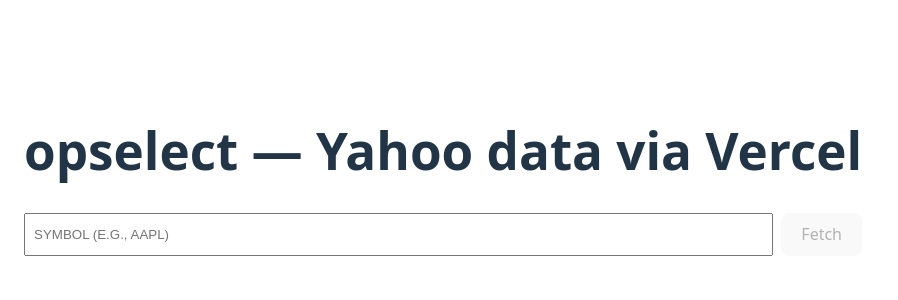
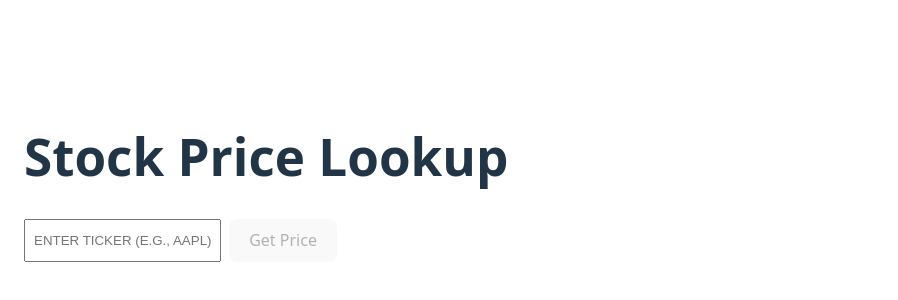
Before and after one commit to charmedvie/opselect, a React (Vite) app: page / in a window 1280 px wide. Shown: the part 222-522 px from the top of the page, without its empty margins (0-898 px from the left). Built offline with nearby package versions, Linux system fonts and the light colour scheme.

Commit message:
redid for stock and ticker

```diff
--- a/src/App.tsx
+++ b/src/App.tsx
@@ -3,39 +3,24 @@
 export default function App() {
   const [symbol, setSymbol] = useState("");
   const [price, setPrice] = useState<number | null>(null);
-  const [chain, setChain] = useState<any[]>([]);
   const [loading, setLoading] = useState(false);
   const [err, setErr] = useState("");
 
-  const fetchData = async () => {
+  const fetchPrice = async () => {
     setErr("");
     setPrice(null);
-    setChain([]);
     const s = symbol.trim().toUpperCase();
     setSymbol(s);
     if (!s) return;
 
     try {
       setLoading(true);
-
-      // 1) Stock quote
-      const quoteRes = await fetch(`/api/quote?symbol=${encodeURIComponent(s)}`);
-      if (!quoteRes.ok) throw new Error(await quoteRes.text());
-      const quoteJson = await quoteRes.json();
-      const q = quoteJson?.quoteResponse?.result?.[0];
+      const res = await fetch(`/api/quote?symbol=${encodeURIComponent(s)}`);
+      if (!res.ok) throw new Error(await res.text());
+      const json = await res.json();
+      const q = json?.quoteResponse?.result?.[0];
       if (!q) throw new Error("No quote data");
       setPrice(q.regularMarketPrice ?? null);
-
-      // 2) Options chain
-      const optRes = await fetch(`/api/options?symbol=${encodeURIComponent(s)}`);
-      if (!optRes.ok) throw new Error(await optRes.text());
-      const optJson = await optRes.json();
-      const optData = optJson?.optionChain?.result?.[0];
-      const options = [
-        ...(optData?.options?.[0]?.calls ?? []),
-        ...(optData?.options?.[0]?.puts ?? []),
-      ];
-      setChain(options);
     } catch (e: any) {
       setErr(e?.message || "Fetch failed");
     } finally {
@@ -44,69 +29,25 @@
   };
 
   return (
-    <div style={{ padding: 24, fontFamily: "system-ui, sans-serif", maxWidth: 960, margin: "0 auto" }}>
-      <h1>opselect — Yahoo data via Vercel</h1>
-
-      <div style={{ display: "flex", gap: 8, marginBottom: 12 }}>
+    <div style={{ padding: 24, fontFamily: "system-ui, sans-serif" }}>
+      <h1>Stock Price Lookup</h1>
+      <div style={{ display: "flex", gap: 8 }}>
         <input
-          placeholder="Symbol (e.g., AAPL)"
           value={symbol}
           onChange={(e) => setSymbol(e.target.value.toUpperCase())}
-          style={{ textTransform: "uppercase", flex: 1, padding: 8 }}
+          placeholder="Enter ticker (e.g., AAPL)"
+          style={{ textTransform: "uppercase", padding: 8 }}
         />
-        <button onClick={fetchData} disabled={loading || !symbol.trim()}>
-          {loading ? "Loading…" : "Fetch"}
+        <button onClick={fetchPrice} disabled={loading || !symbol.trim()}>
+          {loading ? "Loading…" : "Get Price"}
         </button>
       </div>
 
-      {err && <pre style={{ color: "crimson", whiteSpace: "pre-wrap" }}>{err}</pre>}
-
-      {price !== null && (
-        <p>
-          Price for <strong>{symbol}</strong>: ${price}
+      {err && <p style={{ color: "crimson" }}>{err}</p>}
+      {price !== null && !err && (
+        <p style={{ marginTop: 12 }}>
+          Current Price for <strong>{symbol}</strong>: ${price}
         </p>
-      )}
-
-      {chain.length > 0 && (
-        <div style={{ marginTop: 16 }}>
-          <h3>Options (calls & puts)</h3>
-          <table style={{ width: "100%", borderCollapse: "collapse", fontSize: 14 }}>
-            <thead>
-              <tr>
-                <th style={{ borderBottom: "1px solid #ddd", padding: 6 }}>Contract</th>
-                <th style={{ borderBottom: "1px solid #ddd", padding: 6 }}>Type</th>
-                <th style={{ borderBottom: "1px solid #ddd", padding: 6 }}>Strike</th>
-                <th style={{ borderBottom: "1px solid #ddd", padding: 6 }}>Bid</th>
-                <th style={{ borderBottom: "1px solid #ddd", padding: 6 }}>Ask</th>
-                <th style={{ borderBottom: "1px solid #ddd", padding: 6 }}>IV</th>
-                <th style={{ borderBottom: "1px solid #ddd", padding: 6 }}>Δ</th>
-                <th style={{ borderBottom: "1px solid #ddd", padding: 6 }}>Γ</th>
-                <th style={{ borderBottom: "1px solid #ddd", padding: 6 }}>Θ</th>
-                <th style={{ borderBottom: "1px solid #ddd", padding: 6 }}>V</th>
-                <th style={{ borderBottom: "1px solid #ddd", padding: 6 }}>OI</th>
-                <th style={{ borderBottom: "1px solid #ddd", padding: 6 }}>Expiry</th>
-              </tr>
-            </thead>
-            <tbody>
-              {chain.map((c, i) => (
-                <tr key={i}>
-                  <td style={{ padding: 6 }}>{c.contractSymbol}</td>
-                  <td style={{ padding: 6 }}>{c.contractSymbol?.includes("C") ? "CALL" : "PUT"}</td>
-                  <td style={{ padding: 6 }}>{c.strike}</td>
-                  <td style={{ padding: 6 }}>{c.bid ?? "-"}</td>
-                  <td style={{ padding: 6 }}>{c.ask ?? "-"}</td>
-                  <td style={{ padding: 6 }}>{c.impliedVolatility ? (c.impliedVolatility * 100).toFixed(2) + "%" : "-"}</td>
-                  <td style={{ padding: 6 }}>{c.delta ?? "-"}</td>
-                  <td style={{ padding: 6 }}>{c.gamma ?? "-"}</td>
-                  <td style={{ padding: 6 }}>{c.theta ?? "-"}</td>
-                  <td style={{ padding: 6 }}>{c.vega ?? "-"}</td>
-                  <td style={{ padding: 6 }}>{c.openInterest ?? "-"}</td>
-                  <td style={{ padding: 6 }}>{optJson?.optionChain?.result?.[0]?.expirationDate ?? ""}</td>
-                </tr>
-              ))}
-            </tbody>
-          </table>
-        </div>
       )}
     </div>
   );
```
